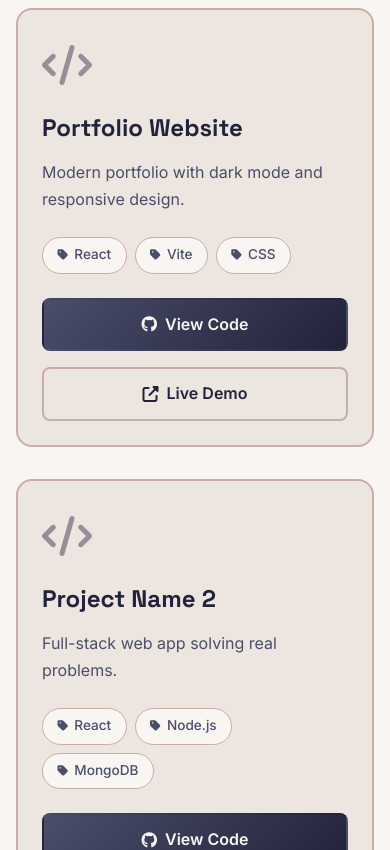
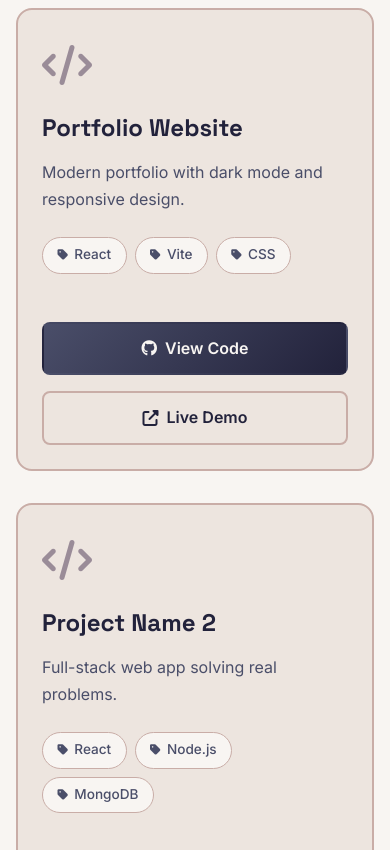
Before and after one commit to LeaDeLeaf/portfolio-website, a React (Vite) app: page / in a window 390 px wide. Shown: the part 3916-4766 px from the top of the page. Built offline with nearby package versions, Linux system fonts and the light colour scheme.

Commit message:
Fixed Responsiveness issues & link of projects not working occasionally

```diff
--- a/src/pages/Home.css
+++ b/src/pages/Home.css
@@ -708,6 +708,13 @@ section.section-visible {
   border-color: var(--bg-primary);
 }
 
+@media (max-width: 1024px) {
+  .skills-grid {
+    grid-template-columns: repeat(2, 1fr);
+    gap: 1.75rem;
+  }
+}
+
 @media (max-width: 968px) {
   .hero-content {
     grid-template-columns: 1fr;
@@ -1338,41 +1345,20 @@ section.section-visible {
   justify-content: center;
 }
 
-.projects-section::before {
-  content: '';
-  position: absolute;
-  width: 200px;
-  height: 200px;
-  border: 2px solid rgba(154, 140, 152, 0.1);
-  border-radius: 30% 70% 70% 30% / 30% 30% 70% 70%;
-  top: 20%;
-  left: 3%;
-  z-index: 0;
-  transform: rotate(15deg);
-  animation: rotateSlow 25s linear infinite;
-}
-
-@keyframes rotateSlow {
-  0% {
-    transform: rotate(15deg);
-  }
-  100% {
-    transform: rotate(375deg);
-  }
-}
-
-[data-theme='dark'] .projects-section::before {
-  border-color: rgba(74, 78, 105, 0.15);
-}
-
 .projects-grid {
   display: grid;
-  grid-template-columns: repeat(auto-fit, minmax(320px, 1fr));
+  grid-template-columns: 1fr;
   gap: 2rem;
   max-width: 1200px;
   margin: 0 auto 3rem;
   position: relative;
   z-index: 1;
+}
+
+@media (min-width: 1401px) {
+  .projects-grid {
+    grid-template-columns: repeat(3, 1fr);
+  }
 }
 
 .project-card {
@@ -1444,6 +1430,7 @@ section.section-visible {
 .project-links {
   display: flex;
   gap: 1rem;
+  margin-top: 1.5rem;
 }
 
 .project-link {
@@ -1462,6 +1449,8 @@ section.section-visible {
   border: 2px solid transparent;
   position: relative;
   overflow: hidden;
+  cursor: pointer;
+  text-decoration: none;
 }
 
 /* Shine effect for project-link */
@@ -1474,17 +1463,12 @@ section.section-visible {
   height: 100%;
   background: linear-gradient(90deg, transparent, rgba(255, 255, 255, 0.5), transparent);
   transition: left 1s ease;
-  z-index: 1;
+  z-index: 0;
+  pointer-events: none;
 }
 
 .project-link:hover::before {
   left: 100%;
-}
-
-.project-link i,
-.project-link span {
-  position: relative;
-  z-index: 2;
 }
 
 .project-link:hover {
@@ -1828,6 +1812,11 @@ section.section-visible {
   .hero-content {
     gap: 2rem;
   }
+
+  .skills-grid {
+    grid-template-columns: repeat(2, 1fr);
+    gap: 1.5rem;
+  }
 }
 
 @media (max-width: 768px) {
@@ -1868,8 +1857,9 @@ section.section-visible {
     grid-template-columns: 1fr;
   }
 
-  .projects-grid {
+  .skills-grid {
     grid-template-columns: 1fr;
+    gap: 1.5rem;
   }
 
   .contact-form {
--- a/src/pages/Home.jsx
+++ b/src/pages/Home.jsx
@@ -73,7 +73,6 @@ function Home() {
       id: 3,
       title: 'Project Name 3',
       description: 'Clean JavaScript project with key features.',
-
       technologies: ['JavaScript', 'HTML', 'CSS'],
       github: 'https://github.com/LeaDeLeaf/project3',
       demo: 'https://project3demo.com'
```
